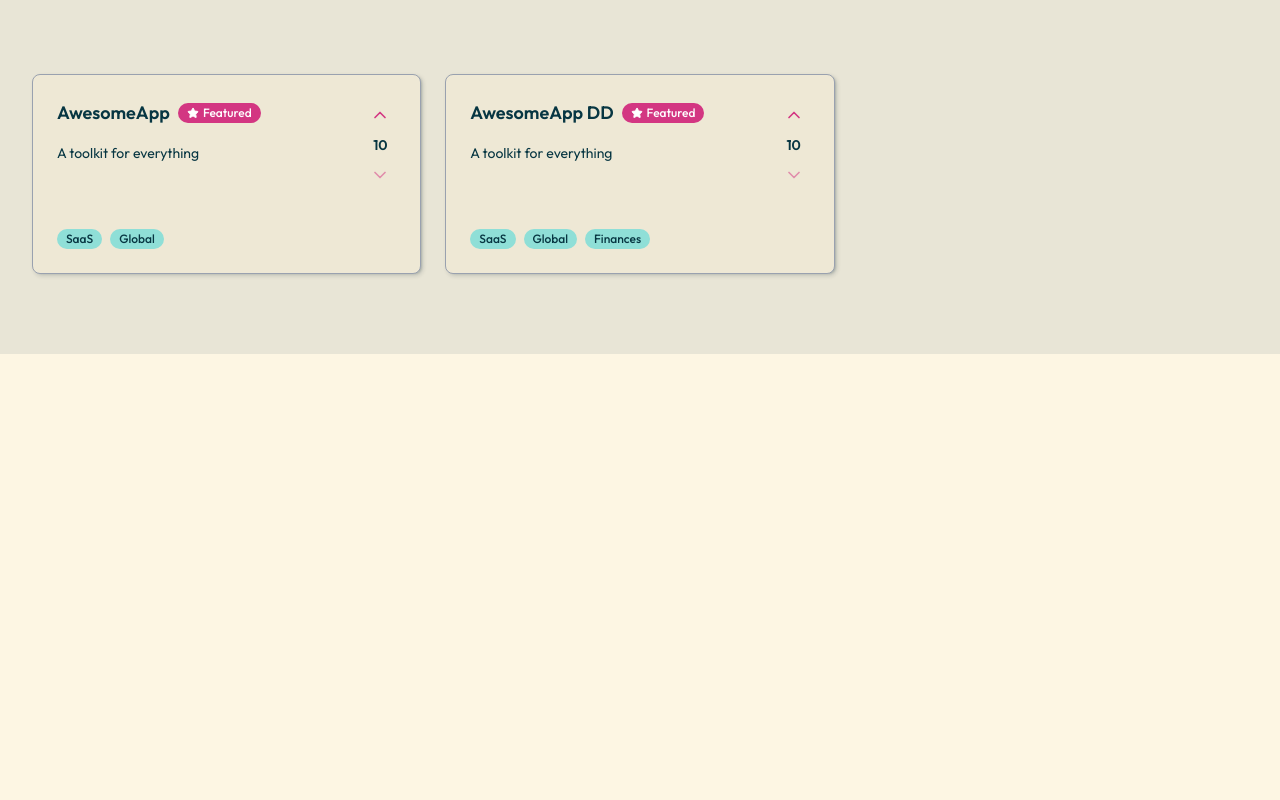
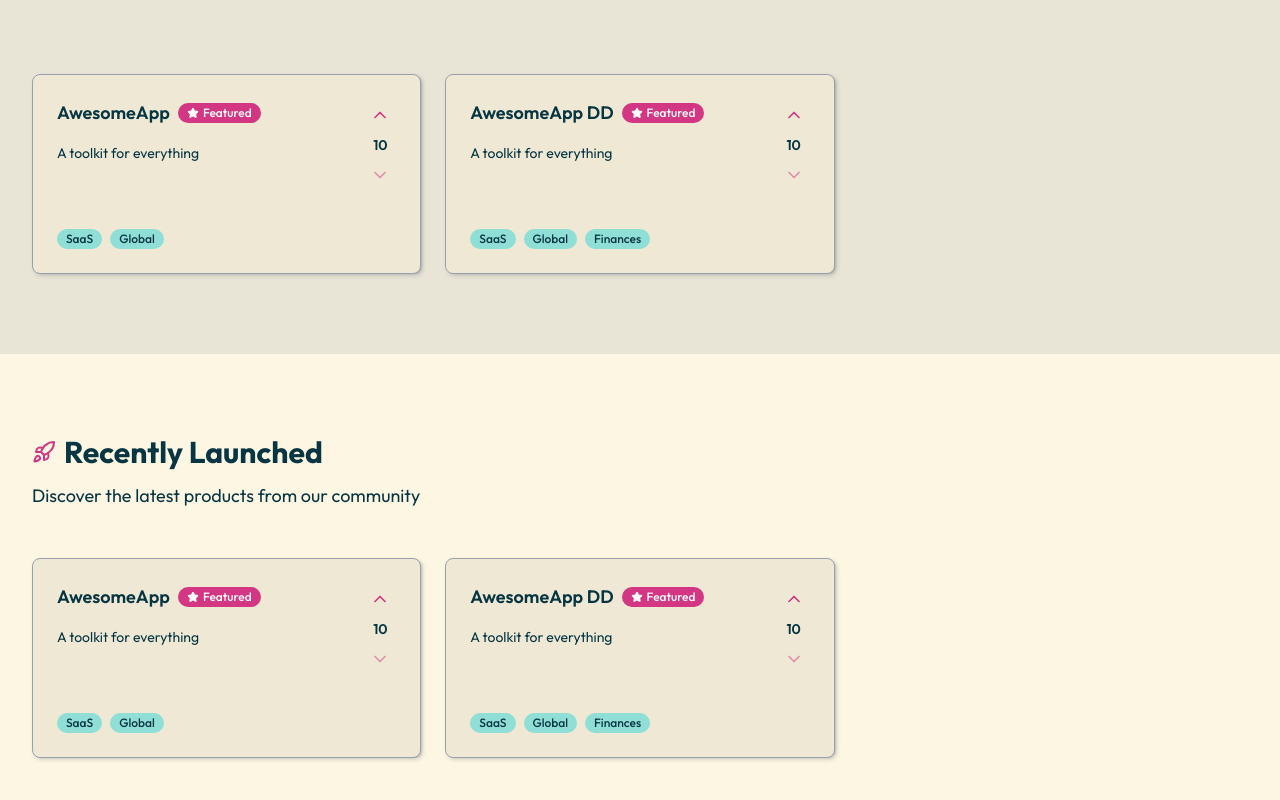
Before and after one commit to msksaul/product-showcase, a Next.js app: page / in a window 1280 px wide. Shown: the part 894-1694 px from the top of the page. Before the commit the page ends 1248 px from the top, so only its background shows below. Built offline with nearby package versions, Linux system fonts and the light colour scheme.

Commit message:
recently launched products

```diff
--- a/app/page.tsx
+++ b/app/page.tsx
@@ -1,11 +1,13 @@
 import FeaturedProducts from '@/components/landing-page/featured-products';
 import HeroSection from '@/components/landing-page/hero-section';
+import RecentlyLaunchedProducts from '@/components/landing-page/recently-launched-products';
 
 export default function Home() {
   return (
     <div>
       <HeroSection />
       <FeaturedProducts />
+      <RecentlyLaunchedProducts />
     </div>
   );
 }
--- /dev/null
+++ b/components/common/empty-state.tsx
@@ -0,0 +1,14 @@
+import { LucideIcon } from 'lucide-react'
+
+const EmptyState = ({ message, icon: Icon }: { message: string, icon?: LucideIcon }) => {
+  return (
+    <div className='empty-state'>
+      {Icon && (
+        <Icon className='size-12 text-muted-foreground/50 mx-auto mb-4'/>
+      )}
+      <p className='text-lg font-medium'>{message}</p>
+    </div>
+  )
+}
+
+export default EmptyState
--- /dev/null
+++ b/components/landing-page/recently-launched-products.tsx
@@ -0,0 +1,52 @@
+import { CalendarIcon, RocketIcon } from 'lucide-react'
+import SectionHeader from '../common/section-header'
+import ProductCard from '../products/product-card'
+import EmptyState from '../common/empty-state'
+
+const recentlyLaunchedProducts = [
+  {
+    id: 1,
+    name: 'AwesomeApp',
+    description: 'A toolkit for everything',
+    tags: ['SaaS', 'Global'],
+    votes: 524,
+    isFeatured: true
+  },
+  {
+    id: 2,
+    name: 'AwesomeApp DD',
+    description: 'A toolkit for everything',
+    tags: ['SaaS', 'Global', 'Finances'],
+    votes: 300,
+    isFeatured: true
+  }
+]
+
+const RecentlyLaunchedProducts = () => {
+  return (
+    <section className='py-20'>
+      <div className='wrapper space-y-12'>
+        <SectionHeader
+          title='Recently Launched'
+          icon={RocketIcon}
+          description='Discover the latest products from our community'
+        />
+
+        {recentlyLaunchedProducts.length > 0 ? (
+          <div className='grid-wrapper'>
+            {recentlyLaunchedProducts.map(product => (
+              <ProductCard key={product.id} product={product}/>
+            ))}
+          </div>
+        ): (
+          <EmptyState
+            message='No products launched in the last week. Check back soon for new launches.'
+            icon={CalendarIcon}
+          />
+        )}
+      </div>
+    </section>
+  )
+}
+
+export default RecentlyLaunchedProducts
```
